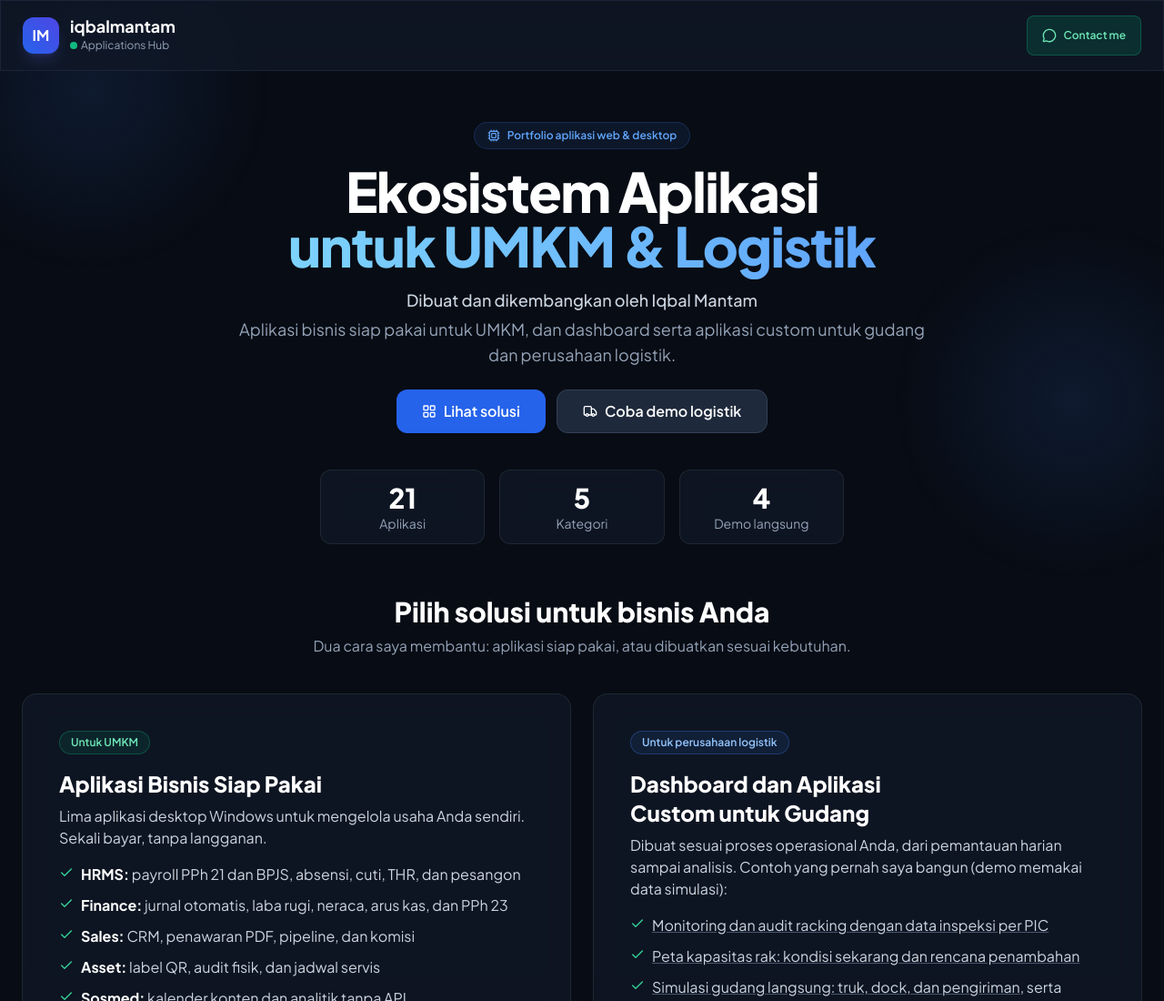
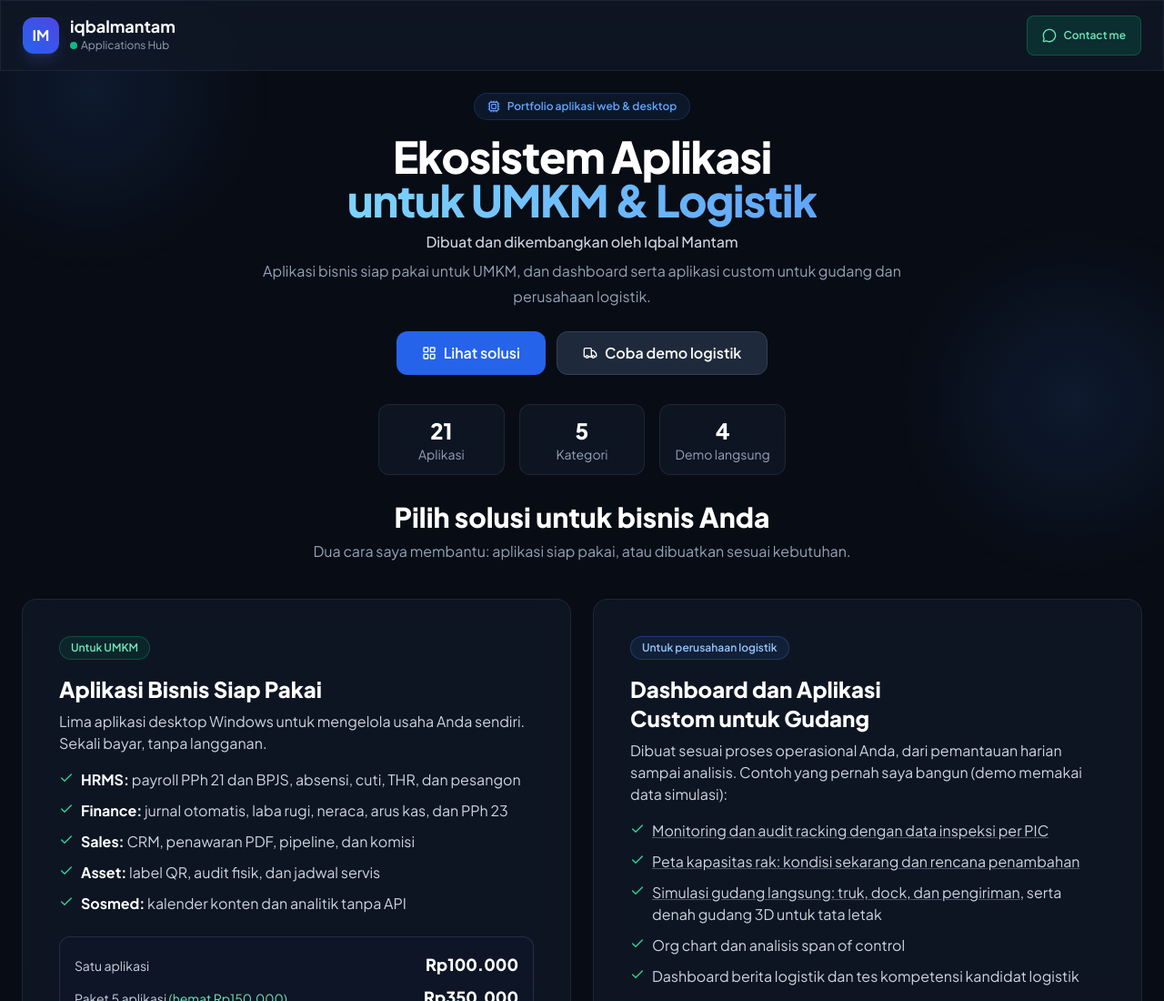
Before and after one commit to iqbalmantam/portfolio, a plain HTML site: page index.html in a window 1280 px wide. Shown: the top 1100 px of the page at 91% size. Drawn offline with nearby package versions, Linux system fonts and the light colour scheme.

Commit message:
Hero lebih padat di laptop berlayar pendek agar kartu solusi terlihat di layar pertama
Co-Authored-By: Claude Sonnet 5.5 <noreply@anthropic.com>
Claude-Session: https://claude.ai/code/session_01ATKdQkcZuXQud338NXSGkM

```diff
--- a/index.html
+++ b/index.html
@@ -54,6 +54,15 @@
         #category-tabs { scrollbar-width: none; -ms-overflow-style: none; }
         #category-tabs::-webkit-scrollbar { display: none; }
         @media (max-width: 767px) { #category-tabs { -webkit-mask-image: linear-gradient(to right, #000 calc(100% - 32px), transparent); mask-image: linear-gradient(to right, #000 calc(100% - 32px), transparent); } }
+        /* Laptop pendek: padatkan hero supaya kartu solusi sudah terlihat di layar pertama */
+        @media (min-width: 1024px) and (max-height: 820px) {
+            main { padding-top: 1.5rem !important; }
+            .hero-block { margin-bottom: 1.75rem !important; }
+            .hero-block h1 { font-size: 3rem; margin-bottom: .5rem; }
+            .hero-block p { font-size: 1rem; }
+            .hero-stats { margin-top: 1rem; }
+            #solusi { scroll-margin-top: 5rem; }
+        }
         .glow-effect { position: absolute; width: 400px; height: 400px; background: radial-gradient(circle, rgba(59, 130, 246, 0.12) 0%, rgba(0, 0, 0, 0) 70%); border-radius: 50%; pointer-events: none; }
     </style>
 </head>
@@ -93,7 +102,7 @@
     <main id="main" class="flex-grow max-w-7xl 2xl:max-w-[1440px] w-full mx-auto px-6 py-10 lg:py-14">
 
         <!-- Hero Section -->
-        <div class="text-center max-w-3xl lg:max-w-4xl mx-auto mb-10 lg:mb-14">
+        <div class="hero-block text-center max-w-3xl lg:max-w-4xl mx-auto mb-10 lg:mb-12">
             <div class="inline-flex items-center gap-2 px-3.5 py-1.5 rounded-full bg-blue-500/10 border border-blue-500/20 text-blue-400 text-xs font-semibold mb-4">
                 <i data-lucide="cpu" class="w-3.5 h-3.5"></i> Portfolio aplikasi web &amp; desktop
             </div>
@@ -109,7 +118,7 @@
             <p class="text-slate-400 text-sm md:text-base lg:text-lg leading-relaxed max-w-3xl mx-auto">
                 Aplikasi bisnis siap pakai untuk UMKM, dan dashboard serta aplikasi custom untuk gudang dan perusahaan logistik.
             </p>
-            <div class="flex flex-col sm:flex-row items-center justify-center gap-3 mt-6">
+            <div class="hero-actions flex flex-col sm:flex-row items-center justify-center gap-3 mt-6">
                 <a href="#solusi" class="inline-flex items-center justify-center gap-2 px-5 lg:px-7 min-h-[44px] lg:min-h-[48px] rounded-xl text-sm lg:text-base font-semibold bg-blue-600 hover:bg-blue-500 text-white transition w-full sm:w-auto">
                     <i data-lucide="layout-grid" class="w-4 h-4" aria-hidden="true"></i><span>Lihat solusi</span>
                 </a>
@@ -117,10 +126,10 @@
                     <i data-lucide="truck" class="w-4 h-4" aria-hidden="true"></i><span>Coba demo logistik</span>
                 </a>
             </div>
-            <dl class="grid grid-cols-3 gap-3 lg:gap-4 mt-8 lg:mt-10 max-w-md lg:max-w-xl mx-auto" aria-label="Ringkasan portfolio">
-                <div class="rounded-xl glass-card py-3"><dd id="stat-apps" class="text-xl lg:text-3xl font-extrabold text-white">21</dd><dt class="text-xs lg:text-sm text-slate-400">Aplikasi</dt></div>
-                <div class="rounded-xl glass-card py-3"><dd id="stat-cats" class="text-xl lg:text-3xl font-extrabold text-white">5</dd><dt class="text-xs lg:text-sm text-slate-400">Kategori</dt></div>
-                <div class="rounded-xl glass-card py-3"><dd id="stat-demo" class="text-xl lg:text-3xl font-extrabold text-white">4</dd><dt class="text-xs lg:text-sm text-slate-400">Demo langsung</dt></div>
+            <dl class="hero-stats grid grid-cols-3 gap-3 lg:gap-4 mt-8 max-w-md mx-auto" aria-label="Ringkasan portfolio">
+                <div class="rounded-xl glass-card py-3"><dd id="stat-apps" class="text-xl lg:text-2xl font-extrabold text-white">21</dd><dt class="text-xs lg:text-sm text-slate-400">Aplikasi</dt></div>
+                <div class="rounded-xl glass-card py-3"><dd id="stat-cats" class="text-xl lg:text-2xl font-extrabold text-white">5</dd><dt class="text-xs lg:text-sm text-slate-400">Kategori</dt></div>
+                <div class="rounded-xl glass-card py-3"><dd id="stat-demo" class="text-xl lg:text-2xl font-extrabold text-white">4</dd><dt class="text-xs lg:text-sm text-slate-400">Demo langsung</dt></div>
             </dl>
         </div>
 
```
